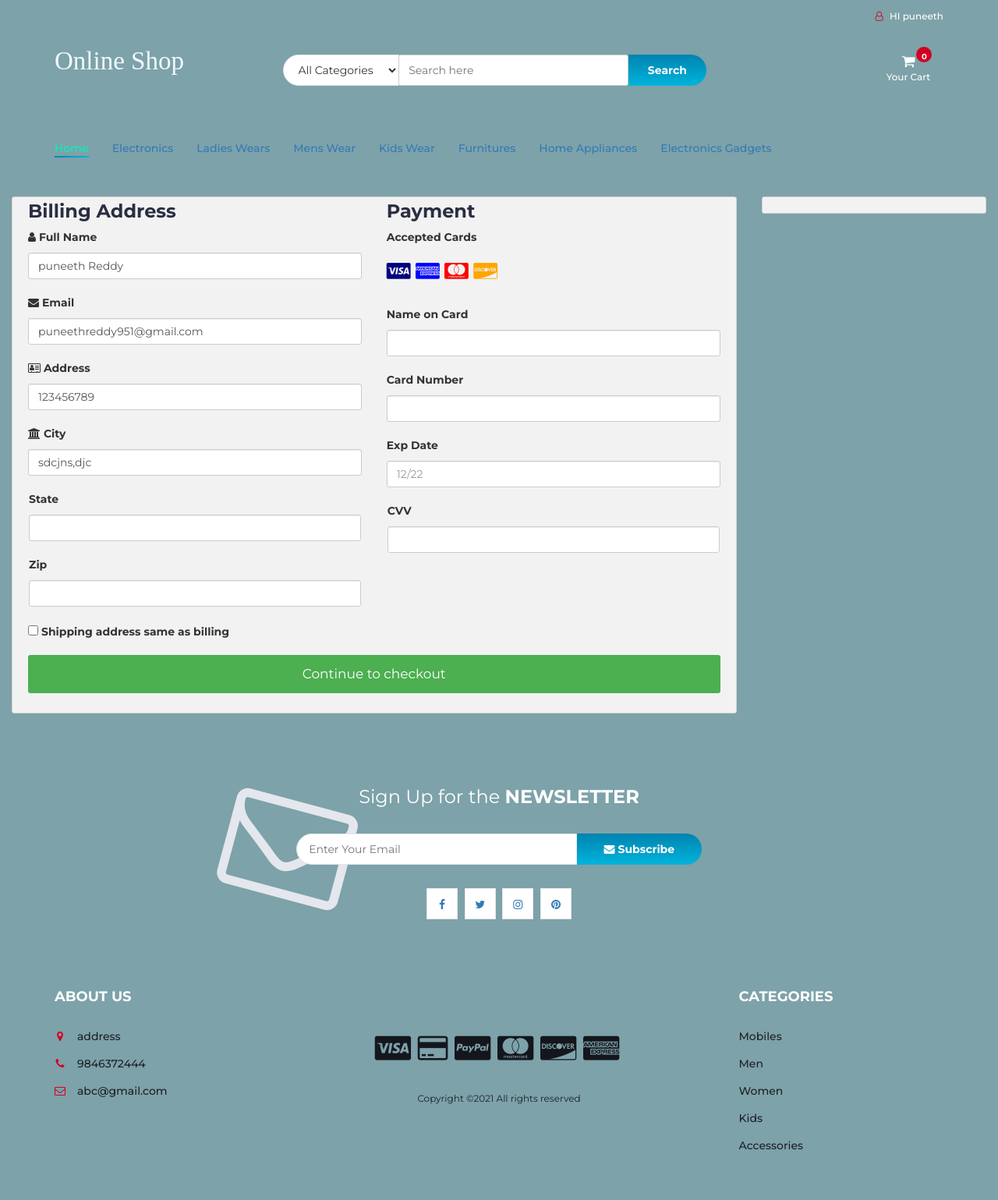
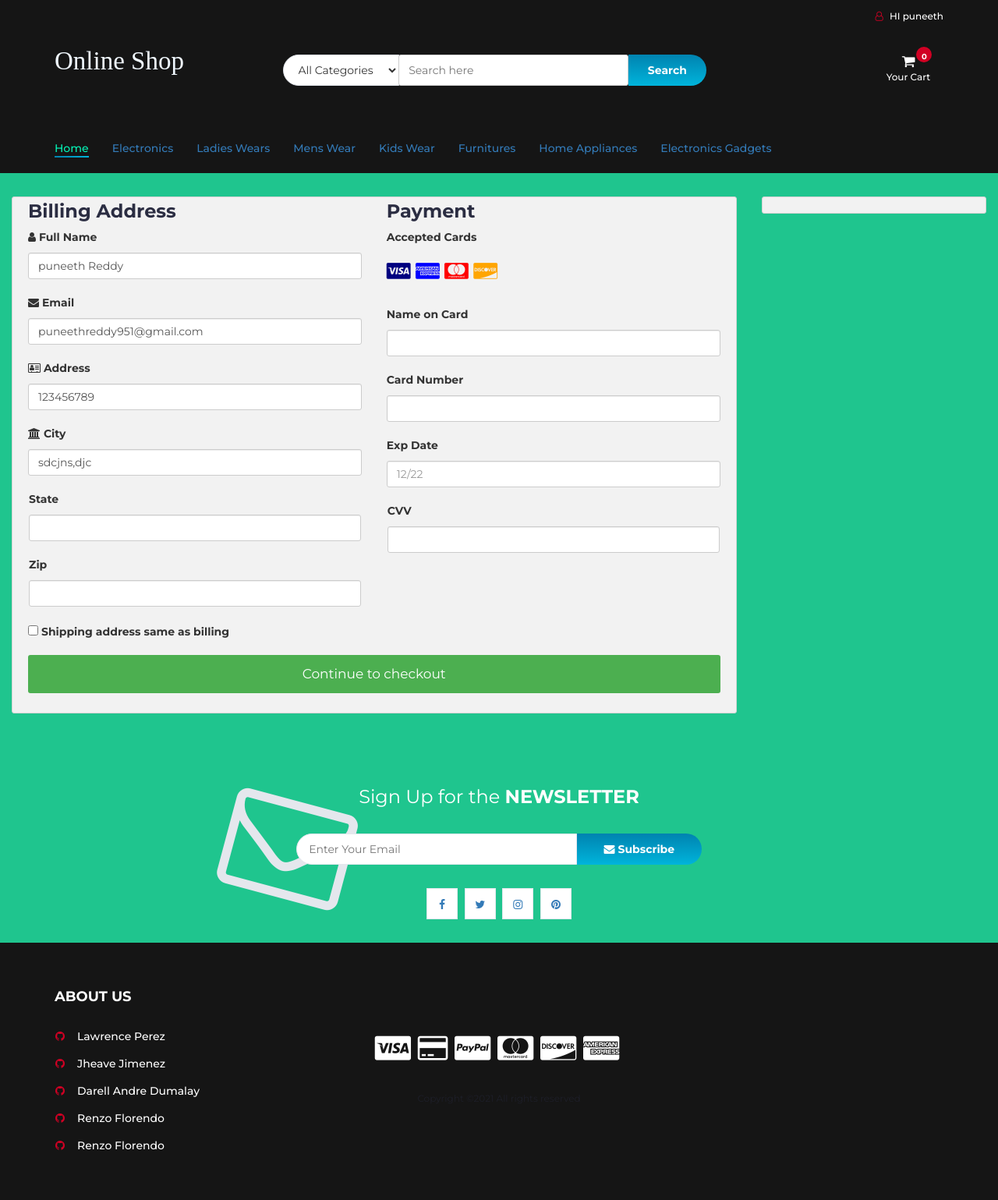
Before and after one commit to Eloquade/practice-online-selling-php, a PHP site: page /myfiles/checkout.php in a window 1280 px wide. Shown: the whole page at 78% size. Run offline with PHP 8.4, Linux system fonts and the light colour scheme; a user stored in the database is signed in; data comes from the database, SQL or seed files in the repository; data that the repository does not hold is empty; some libraries are stand-ins or nearby versions.

Commit message:
added github profile link in footer

```diff
--- a/checkout.php
+++ b/checkout.php
@@ -162,7 +162,7 @@ span.price {
                         <input type="text" class="form-control" id="cardNumber" name="cardNumber" required>
                     </div>
 						<label for="expdate">Exp Date</label>
-						<input type="text" id="expdate" name="expdate" class="form-control" pattern="^((0[1-9])|(1[0-2]))\/(\d{2})$" placeholder="12/22"required>
+						<input type="text" id="expdate" name="expdate" class="form-control" placeholder="12/22"required>
 
 
 						<div class="row">
--- a/css/style.css
+++ b/css/style.css
@@ -1,64 +1,7 @@
-/*
-Template Name: Electro - HTML Ecommerce Template
-Author: yaminncco
-
-Colors:
-	Body 		: #333
-	Headers 	: #2B2D42
-	Primary 	: #D10024
-	Dark 		: #15161D ##1E1F29
-	Grey 		: #E4E7ED #FBFBFC #8D99AE #B9BABC
-
-Fonts: Montserrat
-
-Table OF Contents
-------------------------------------
-1 > GENERAL
------- Typography
------- Buttons
------- Inputs
------- Sections
------- Breadcrumb
-2 > HEADER
------- Top header
------- Logo
------- Search
------- Cart
-3 > NAVIGATION
------- Main nav
------- Responsive Nav
-4 > CATEGORY SHOP
-5 > HOT DEAL
-6 > PRODUCT
------- Product
------- Widget product
------- Product slick
-7 > STORE PAGE
------- Aside
------- Store
-8 > PRODUCT DETAILS PAGE
------- Product view
------- Product details
------- Product tab
-9 > CHECKOUT PAGE
-10 > NEWSLETTER
-11 > FOOTER
-11 > SLICK STYLE
-12 > RESPONSIVE
-------------------------------------*/
-
-/*=========================================================
-	01 -> GENERAL
-===========================================================*/
-
-/*----------------------------*\
-	Typography
-\*----------------------------*/
-
 body {
   font-family: 'Montserrat', sans-serif;
   font-weight: 400;
-  background-color: #7DA2A9;
+  background-color: #1FC58E;
 
 }
 
@@ -2069,7 +2012,7 @@ background: linear-gradient(to bottom, #0083B0, #00B4DB); /* W3C, IE 10+/ Edge,
 ===========================================================*/
 
 #footer {
-  background: #15161D;
+  background: #fff;
   color: #B9BABC;
 }
 
@@ -2119,7 +2062,7 @@ background: linear-gradient(to bottom, #0083B0, #00B4DB); /* W3C, IE 10+/ Edge,
 }
 
 .footer-payments li a {
-  color: #15161D;
+  color: #fff;
   font-size: 36px;
   display: block;
 }
--- a/footer.php
+++ b/footer.php
@@ -10,9 +10,31 @@
 								<h3 class="footer-title">About Us</h3>
 
 								<ul class="footer-links">
-									<li><a href="#"><i class="fa fa-map-marker"></i>address</a></li>
-									<li><a href="#"><i class="fa fa-phone"></i>9846372444</a></li>
-									<li><a href="#"><i class="fa fa-envelope-o"></i>abc@gmail.com</a></li>
+									<li>
+										<a href="https://github.com/Eloquade" target="_blank" style="color: white;">
+											<i class="fa fa-github" aria-hidden="true"></i>Lawrence Perez
+										</a>
+									</li>
+									<li>
+										<a href="https://github.com/jheavejimenez" target="_blank" style="color: white;">
+											<i class="fa fa-github" aria-hidden="true"></i>Jheave Jimenez
+										</a>
+									</li>
+									<li>
+										<a href="https://github.com/MadDog-afk" target="_blank" style="color: white;">
+											<i class="fa fa-github" aria-hidden="true"></i>Darell Andre Dumalay
+										</a>
+									</li>
+									<li>
+										<a href="https://github.com/groundrenzo" target="_blank" style="color: white;">
+											<i class="fa fa-github" aria-hidden="true"></i>Renzo Florendo
+										</a>
+									</li>
+									<li>
+										<a href="https://github.com/Donna127-beep" target="_blank" style="color: white;">
+											<i class="fa fa-github" aria-hidden="true"></i>Renzo Florendo
+										</a>
+									</li>
 								</ul>
 							</div>
 						</div>
@@ -32,18 +54,6 @@
 							</span>
 						</div>
 
-						<div class="col-md-3 col-xs-6">
-							<div class="footer">
-								<h3 class="footer-title">Categories</h3>
-								<ul class="footer-links">
-									<li><a href="#">Mobiles</a></li>
-									<li><a href="#">Men</a></li>
-									<li><a href="#">Women</a></li>
-									<li><a href="#">Kids</a></li>
-									<li><a href="#">Accessories</a></li>
-								</ul>
-							</div>
-						</div>
 
 						<div class="clearfix visible-xs"></div>
 
--- a/header.php
+++ b/header.php
@@ -45,26 +45,25 @@ session_start();
 		<![endif]-->
     <style>
         #navigation {
-          	background: #7DA2A9;
+          	background: #151515;
 
 
         }
         #header {
-            background: #7DA2A9;
+            background: #151515;
 
         }
         #top-header {
-            background: #7DA2A9;
+            background: #151515;
 
         }
         #footer {
-            background: #7DA2A9;
+            background: #151515;
             color: #1E1F29;
         }
         #bottom-footer {
-            background: #7474BF;
-            background: -webkit-linear-gradient(to right, #348AC7, #7474BF);  /* Chrome 10-25, Safari 5.1-6 */
-            background: linear-gradient(to right, #348AC7, #7474BF); /* W3C, IE 10+/ Edge, Firefox 16+, Chrome 26+, Opera 12+, Safari 7+ */
+            background: #151515;
+
 
 
         }
```
